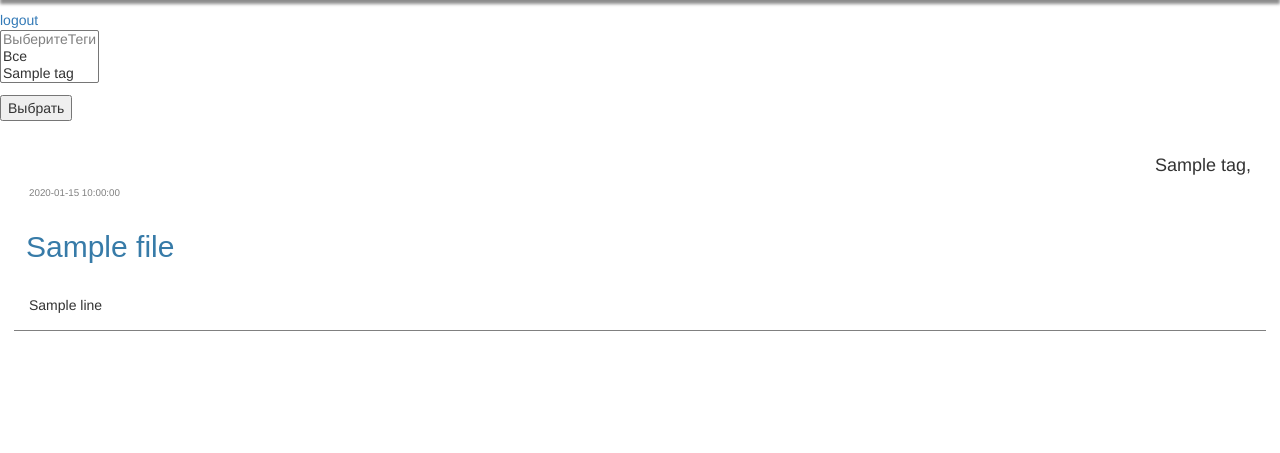
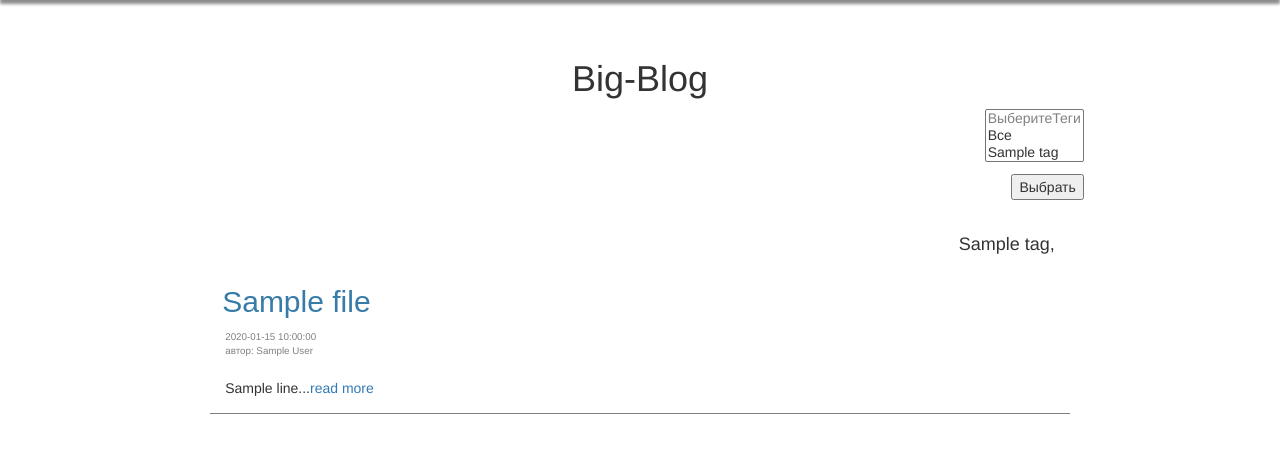
Before and after one commit to rrLero/git-blog, a Flask app: template templates/blog.html in a window 1280 px wide. Shown: the part 60-513 px from the top of the page. Run offline with Flask 2, Linux system fonts and the light colour scheme; the visitor is signed in with stand-in values (Sample User, id 1); the template is opened without the code that fills it: most values are stand-ins (such as "Sample title", 1, 10 or a date in 2020); some libraries are stand-ins or nearby versions.

Commit message:
Добавил функцию даты, добавил чуток красоты, добавил открывание постов, добавил пару условий на ошибки

```diff
--- a/app.py
+++ b/app.py
@@ -15,55 +15,61 @@ app.config.update(dict(
 
 f = open('static/temp.txt', 'w')
 f.close()
-# url = 'https://raw.githubusercontent.com/rrlero/git-blog-content/master'
-# x = urllib.request.urlopen('https://api.github.com/repos/rrlero/git-blog-content/contents/')
-# y = x.read()
-# y = json.loads(y)
-# for el in y:
-#     print(el['name'])
 
 
-# reading from reposytory git-blog-content file README.md variable in file
+def get_date(string_date):
+    for i in range(len(string_date)):
+        try:
+            date_string = datetime.datetime.strptime(string_date[i:i+14], "%y-%m-%d %H:%M")
+        except:
+            date_string = False
+        if date_string is False:
+            try:
+                date_string = datetime.datetime.strptime(string_date[i:i + 8], "%y-%m-%d")
+                return str(date_string)
+            except:
+                date_string = False
+        if date_string:
+            return str(date_string)
+    if date_string is False:
+        return 'No Date'
+
+
 def get_file(git_name, git_repository):
     list_git_files = []
-    git_objects = requests.get('https://api.github.com/repos/%s/%s/contents/posts/' % (git_name, git_repository))
+    git_objects = requests.get('https://api.github.com/repos/%s/%s/contents/posts/' % (git_name, git_repository), auth=('rrlero', '7M7T9nHH'))
     git_objects = git_objects.json()
     if str(type(git_objects)) == "<class 'dict'>":
         session['logged_in'] = False
         return False
     for git_object in git_objects:
-        url = git_object['download_url']
-        val = {}
-        resource = requests.get(url)
-        data = resource.content.decode('utf-8')
-        if '\n' in data:
-            data = [i for i in data.split('\n')]
-            data.remove('')
-        elif '\r' in data:
-            data = [i for i in data.split('\r')]
-        if len(git_object['name']) > 9:
-            try:
-                datetime.datetime.strptime(git_object['name'][2:10], "%y-%m-%d")
-                val['date'] = git_object['name'][0:10]
-            except:
-                val['date'] = 'no date'
-        else:
-            val['date'] = 'no date'
-        val['text'] = ''
-        val['tags'] = 'No tags'
-        val['author'] = ''
-        val['layout'] = ''
-        i = 1
-        while '---' != data[i]:
-            key, string = test_string(data[i])
-            val[key] = string
-            i += 1
-        val['text'] = [data[j] for j in range(i+1, len(data))]
-        list_git_files.append(val)
-        f = open('static/temp.txt', 'w')
-        f.write(json.dumps(list_git_files))
-        f.close()
+        if git_object['type'] == 'file':
+            url = git_object['download_url']
+            val = {}
+            resource = requests.get(url)
+            data = resource.content.decode('utf-8')
+            if '\n' in data:
+                data = [i for i in data.split('\n')]
+                data.remove('')
+            elif '\r' in data:
+                data = [i for i in data.split('\r')]
+            val['date'] = get_date(git_object['name'])
+            val['text'] = ''
+            val['tags'] = 'No tags'
+            val['author'] = ''
+            val['layout'] = ''
+            i = 1
+            while '---' != data[i]:
+                key, string = test_string(data[i])
+                val[key] = string
+                i += 1
+            val['text'] = [data[j] for j in range(i+1, len(data))]
+            list_git_files.append(val)
+            f = open('static/temp.txt', 'w')
+            f.write(json.dumps(list_git_files))
+            f.close()
     return sorted(list_git_files, key=lambda d: d['date'], reverse=True)
+
 
 
 def test_string(test):
@@ -81,11 +87,7 @@ def test_string(test):
     if 'date' in test and ':' in test:
         test = test[test.find('date:') + len('date:'):].strip()
         test = test.strip('"')
-        try:
-            datetime.datetime.strptime(test[2:10], "%y-%m-%d")
-        except:
-            test = 'no date'
-        return 'date', test
+        return 'date', get_date(test)
     if 'author' in test and ':' in test:
         return 'author', test[test.find('author:')+len('author:'):].strip()
 
@@ -117,6 +119,7 @@ def login():
     else:
         session['logged_in'] = False
         return redirect(url_for('homepage'))
+
 
 # redirect on page not_found.html
 @app.errorhandler(404)
@@ -158,5 +161,13 @@ def blog(git_name, git_repository_blog, sort=None):
         return redirect(url_for('homepage'))
 
 
+@app.route('/<git_name>/<git_repository_blog>/post/<title>/')
+def post(git_name, git_repository_blog, title):
+    f = open('static/temp.txt')
+    temp = f.readline()
+    file = sorted(json.loads(temp), key=lambda d: d['date'], reverse=True)
+    return render_template('post.html', file=file, title=title, git_repository_blog=git_repository_blog, git_name=git_name)
+
+
 if __name__ == '__main__':
     app.run(debug=True, host='0.0.0.0')
--- a/static/style.css
+++ b/static/style.css
@@ -35,6 +35,9 @@ body {
 .entries li p {
   padding-top: 5px;
 }
+
+.page           { margin: 2em auto; width: 65em;
+                  padding: 0.8em; }
 
 /*****************************/
 /******Styles for header******/
@@ -76,7 +79,7 @@ body {
 }
 
 #tegs ul {
-	display: none;
+display: None;
 }
 
 #tegs li a {
--- a/templates/base.html
+++ b/templates/base.html
@@ -1,6 +1,7 @@
 {% include  'header.html' %}
+<div class=page>
 <body>
-
+<h1 align="center">Big-Blog</h1>
 {% if not session.logged_in %}
   <form action="{{ url_for('login') }}" method="post" class="form-horizontal">
     <div class="container">
@@ -27,8 +28,6 @@
       </div>
 
     </div>
-{% else %}
-    <a href="{{ url_for('logout') }}">logout</a>
 {% endif %}
 
 {% with messages = get_flashed_messages() %}
@@ -41,8 +40,9 @@
   {% endif %}
 {% endwith %}
 
+
 {% block body %}
 {% endblock %}
-
+</div>
 
 {% include 'footer.html' %}
--- a/templates/blog.html
+++ b/templates/blog.html
@@ -1,40 +1,41 @@
 {% extends "base.html" %}
 {% block body %}
-
-
-<form action="{{ url_for('blog' , git_name=git_name, git_repository_blog=git_repository_blog) }}" method="get">
-    <p><select size="3" multiple name="tag">
-
+    <div align="right">
+        <form action="{{ url_for('blog' , git_name=git_name, git_repository_blog=git_repository_blog) }}" method="get">
+        <p><select size="3" multiple name="tag">
         <option disabled>ВыберитеТеги</option>
         <option value="None">Все</option>
         {% for tag in tags %}
         <option value="{{ tag }}" >{{ tag }}</option>
         {% endfor %}
-    </select>
-    <p><input type="submit" value="Выбрать"></p>
-</form>
+        </select>
+        <p><input type="submit" value="Выбрать"></p>
+        </form>
+    </div>
+
+
 <ul class=entries>
 {% for el in file %}
     {% if sort  %}
     {% if sort in el['tags'] %}
       <li>
           <h4 align="right"> {% for tag in el['tags'] %} {{ tag }} {% endfor %}</h4>
+          <h2 class="entres-h2">{{ el['title'] }} </h2>
           <div class="date"> {{ el['date'] }}</div>
-          <h2 class="entres-h2">{{ el['title'] }} </h2>
-              {% for line in el['text'] %}
-             <br>{{ line }}
-              {% endfor %}
+          <div class="date"> автор: {{ el['author'] }}</div>
+
+             <br>{{el['text'][0]}}...<a href="{{ url_for('post', git_name=git_name, git_repository_blog=git_repository_blog, title=el['title']) }}">read more</a>
+
           <div style="clear:both;"></div>
       </li>
     {% endif %}
     {% else %}
           <li>
           <h4 align="right"> {% for tag in el['tags'] %} {{ tag }}, {% endfor %}</h4>
+          <h2 class="entres-h2">{{ el['title'] }} </h2>
           <div class="date"> {{ el['date'] }}</div>
-          <h2 class="entres-h2">{{ el['title'] }} </h2>
-              {% for line in el['text'] %}
-             <br>{{ line }}
-              {% endfor %}
+          <div class="date"> автор: {{ el['author'] }}</div>
+             <br>{{el['text'][0]}}...<a href="{{ url_for('post', git_name=git_name, git_repository_blog=git_repository_blog, title=el['title']) }}">read more</a>
           <div style="clear:both;"></div>
       </li>
     {% endif %}
--- a/templates/header.html
+++ b/templates/header.html
@@ -33,8 +33,9 @@
     <div class="menu">
         <nav>
           <ul>
+            {% if session.logged_in %}
             <li><a href="{{ url_for('logout') }}">logout</a></li>
-
+            {% endif %}
             <div id="tegs">
             	<li><a class="show" href="#">Выберете тег</a></li>
 
@@ -48,4 +49,6 @@
             <li><a href="#">bla-bla</a></li>
           </ul>
         </nav>
+    </div>
+
 </div>
```
